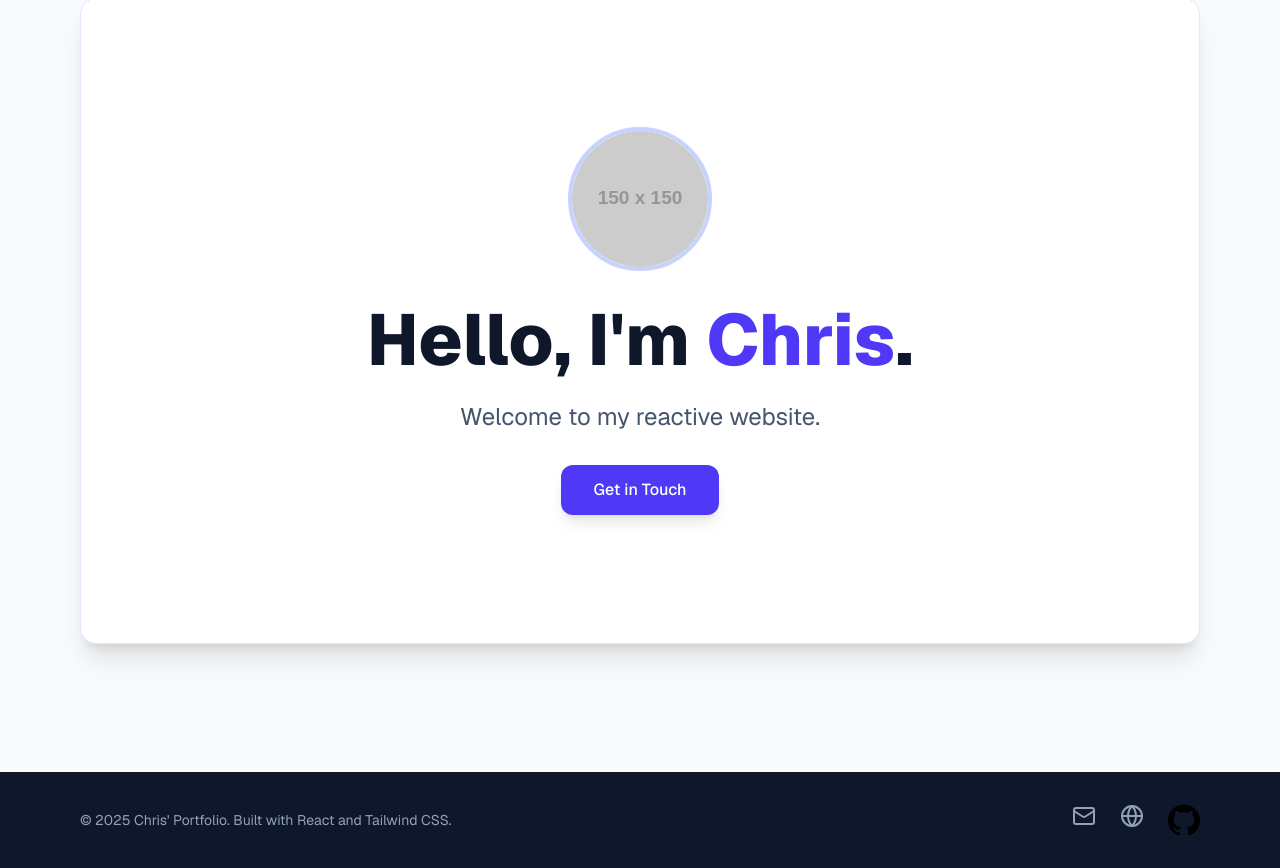
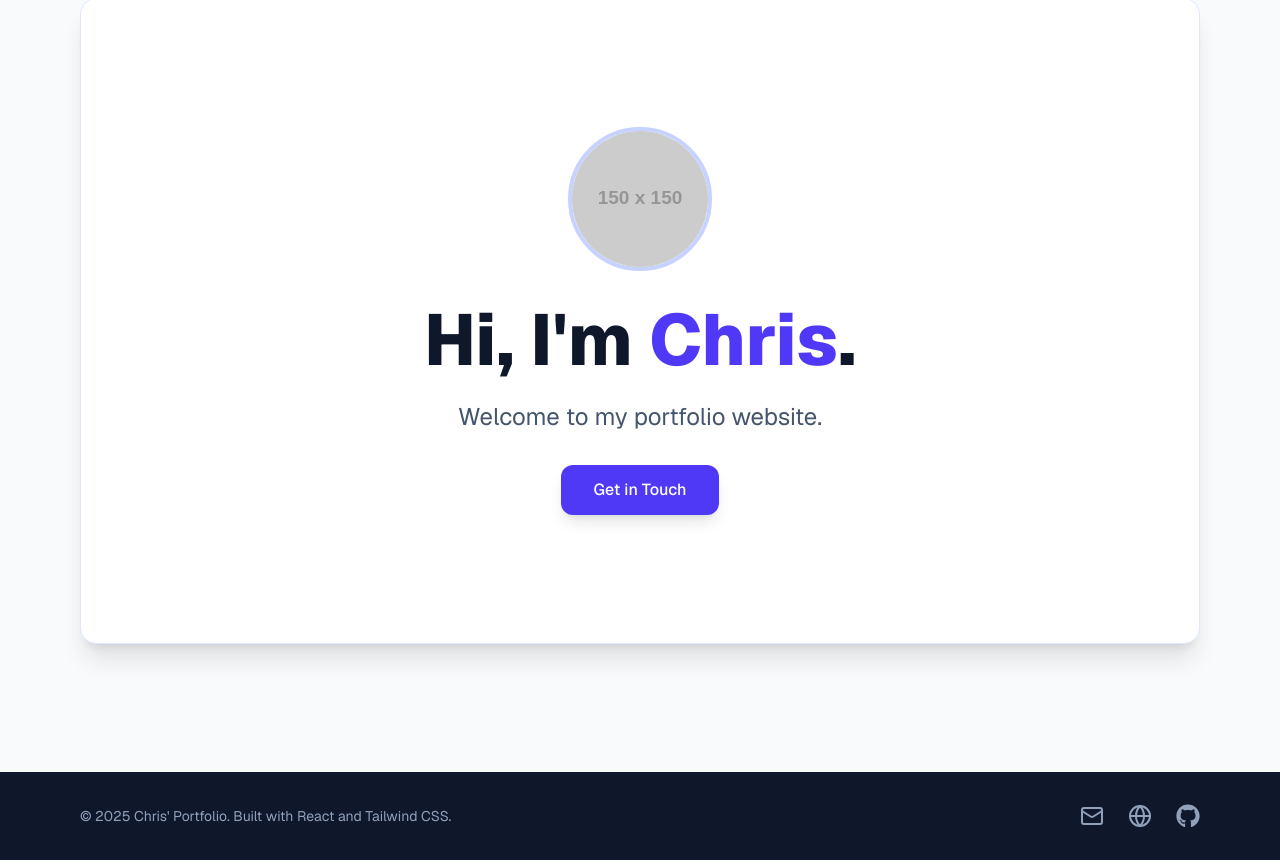
Before and after one commit to CrisCrosse/my-website, a Next.js app: page / in a window 1280 px wide. Shown: the part 138-1006 px from the top of the page. Built offline with nearby package versions, Linux system fonts and the light colour scheme.

Commit message:
Use typescript for app

```diff
--- a/app/Homepage.jsx
+++ b/app/Homepage.tsx
@@ -1,20 +1,27 @@
-import React, { useState } from 'react';
+import React, {useState} from 'react';
 import { Globe, Mail, Home, Info, BookOpen } from 'lucide-react';
+import { FaGithub } from 'react-icons/fa'
+
+enum Sections {
+    ABOUT,
+    PORTFOLIO,
+    HOME
+}
 
 const App = () => {
-    const [activeSection, setActiveSection] = useState('home');
+    const [activeSection, setActiveSection] = useState(Sections.HOME);
 
-    const handleNavClick = (section) => {
+    const handleNavClick = (section: Sections) => {
         setActiveSection(section);
     };
 
     const renderContent = () => {
         switch (activeSection) {
-            case 'about':
+            case Sections.ABOUT:
                 return <AboutSection />;
-            case 'portfolio':
+            case Sections.PORTFOLIO:
                 return <PortfolioSection />;
-            case 'home':
+            case Sections.HOME:
             default:
                 return <HeroSection />;
         }
@@ -36,29 +43,43 @@ const App = () => {
     );
 };
 
-const Header = ({ onNavClick, activeSection }) => (
+interface IHeaderProps {
+    onNavClick: (section: Sections) => void;
+    activeSection: Sections;
+}
+
+const Header = ({ onNavClick, activeSection}: IHeaderProps) => (
     <header className="bg-white shadow-md sticky top-0 z-10">
         <div className="container mx-auto px-4 py-4 flex justify-between items-center max-w-6xl">
-            <h1 className="text-2xl font-extrabold text-indigo-700 tracking-tight cursor-pointer" onClick={() => onNavClick('home')}>
+            <h1 className="text-2xl font-extrabold text-indigo-700 tracking-tight cursor-pointer"
+                onClick={() => onNavClick(Sections.HOME)}>
                 Chris<span className="text-slate-900">'</span> Portfolio
             </h1>
             <nav className="flex space-x-6">
-                <NavLink icon={Home} label="Home" section="home" current={activeSection} onClick={onNavClick} />
-                <NavLink icon={Info} label="About" section="about" current={activeSection} onClick={onNavClick} />
-                <NavLink icon={BookOpen} label="Projects" section="portfolio" current={activeSection} onClick={onNavClick} />
+                <NavLink icon={<Home/>} label="Home" section={Sections.HOME} current={activeSection} onClick={onNavClick} />
+                <NavLink icon={<Info/>} label="About" section={Sections.ABOUT} current={activeSection} onClick={onNavClick} />
+                <NavLink icon={<BookOpen/>} label="Projects" section={Sections.PORTFOLIO} current={activeSection} onClick={onNavClick} />
             </nav>
         </div>
     </header>
 );
 
-const NavLink = ({ icon: Icon, label, section, current, onClick }) => {
+interface NavLinkProps {
+    icon: React.ReactNode;
+    label: string;
+    section: Sections;
+    current: Sections
+    onClick: (section: Sections) => void;
+}
+
+const NavLink = ( {icon, label, section, current, onClick }: NavLinkProps ) => {
     const isActive = current === section;
     return (
         <button onClick={() => onClick(section)} className={`
                 flex items-center space-x-1 p-2 rounded-lg transition duration-200
                 ${isActive ? 'text-indigo-700 bg-indigo-50 font-semibold' : 'text-slate-600 hover:text-indigo-700 hover:bg-slate-100'}
                 focus:outline-none focus:ring-2 focus:ring-indigo-500 focus:ring-offset-2`}>
-            <Icon className="w-5 h-5" />
+            {icon}
             <span className="hidden sm:inline">{label}</span>
         </button>
     );
@@ -74,10 +95,10 @@ const HeroSection = () => (
                 onError={(e) => { e.target.onerror = null; e.target.src="https://placehold.co/150x150/5B6EED/ffffff?text=C" }}
             />
             <h2 className="text-5xl md:text-7xl font-extrabold mb-4 leading-tight text-slate-900">
-                Hello, I'm <span className="text-indigo-600">Chris</span>.
+                Hi, I'm <span className="text-indigo-600">Chris</span>.
             </h2>
             <p className="text-xl md:text-2xl text-slate-600 mb-8 max-w-2xl mx-auto">
-               Welcome to my reactive website.
+               Welcome to my portfolio website.
             </p>
             <a href="#contact"
                className="inline-flex items-center justify-center px-8 py-3 border border-transparent text-base font-medium
@@ -90,24 +111,23 @@ const HeroSection = () => (
     </section>
 );
 
-// 3. About Section
 const AboutSection = () => (
     <section className="bg-white p-8 md:p-12 rounded-2xl shadow-xl">
         <h3 className="text-4xl font-bold mb-8 text-slate-900 border-b pb-3 border-indigo-200">About Me</h3>
 
         <div className="space-y-6 text-lg text-slate-700">
             <p>
-                I am a passionate developer with five years of experience focused primarily on **frontend engineering** and **user experience design**. My goal is to transform complex challenges into intuitive, high-performance web applications.
+                I am a passionate developer with 2 years of experience of data engineering and full stack developing. My goal is to create high-performance web applications for complex challenges.
             </p>
             <p>
-                I specialize in the modern web stack, particularly **React**, **TypeScript**, and **Tailwind CSS**, ensuring that every project is not just functional, but also beautiful and accessible across all devices.
+                I have experience with a variety of technologies and love learning new
             </p>
         </div>
 
         <div className="mt-10">
             <h4 className="text-2xl font-semibold mb-4 text-slate-800">Key Expertise</h4>
             <div className="grid grid-cols-2 md:grid-cols-4 gap-4">
-                {['React', 'TypeScript', 'Tailwind CSS', 'Node.js', 'Figma', 'Cloud Services', 'REST APIs', 'Unit Testing'].map((skill, index) => (
+                {["React", "NextJs", "Typescript", "Javascript", "HTML", "CSS", "Java", "SpringBoot", "Python", "Pyspark", "C#", ".NET", ".NET ASP", ".NET MVC", ".NET Razor", 'Tailwind CSS', 'REST APIs', 'Unit Testing', 'Integration Testing', 'Test Driven Development', 'Gathering user requirements'].map((skill, index) => (
                     <span
                         key={index}
                         className="bg-indigo-100 text-indigo-800 px-4 py-2 rounded-full text-sm font-medium text-center shadow-sm hover:shadow-md transition duration-200 cursor-default"
@@ -120,19 +140,18 @@ const AboutSection = () => (
     </section>
 );
 
-// 4. Portfolio Section
 const PortfolioSection = () => (
     <section className="bg-white p-8 md:p-12 rounded-2xl shadow-xl">
         <h3 className="text-4xl font-bold mb-8 text-slate-900 border-b pb-3 border-indigo-200">Recent Projects</h3>
 
         <div className="grid grid-cols-1 md:grid-cols-2 gap-8">
             <ProjectCard
-                title="E-Commerce Analytics Dashboard"
+                title="Placeholder"
                 description="A comprehensive dashboard built with React and D3.js for real-time sales visualization."
                 tech={['React', 'D3.js', 'Tailwind']}
             />
             <ProjectCard
-                title="Serverless Microservice API"
+                title="Placeholder 2"
                 description="A scalable, low-latency API designed for handling millions of requests per day."
                 tech={['Node.js', 'AWS Lambda', 'DynamoDB']}
             />
@@ -150,8 +169,13 @@ const PortfolioSection = () => (
     </section>
 );
 
-// Project Card Component
-const ProjectCard = ({ title, description, tech }) => (
+interface ProjectCardProps {
+    title: string;
+    description: string;
+    tech: string[];
+}
+
+const ProjectCard = ({ title, description, tech }: ProjectCardProps) => (
     <div className="bg-slate-50 p-6 rounded-xl shadow-md hover:shadow-lg transition duration-300 border border-slate-200">
         <h4 className="text-xl font-bold text-slate-900 mb-2">{title}</h4>
         <p className="text-slate-600 mb-4">{description}</p>
@@ -166,7 +190,6 @@ const ProjectCard = ({ title, description, tech }) => (
 );
 
 
-// 5. Footer
 const Footer = () => (
     <footer className="bg-slate-900 text-white mt-16 py-8" id="contact">
         <div className="container mx-auto px-4 max-w-6xl flex flex-col md:flex-row justify-between items-center">
@@ -175,49 +198,43 @@ const Footer = () => (
             </p>
             <div className="flex space-x-6">
                 <SocialLink
-                    icon={Mail}
+                    icon={<Mail className="w-6 h-6"/>}
                     href="mailto:chrisrossell1999@gmail.com"
                     label="Email Chris"
-                    color="hover:text-red-400"
+                    colour="hover:text-red-400"
                 />
                 <SocialLink
-                    icon={Globe}
+                    icon={<Globe className="w-6 h-6"/>}
                     href="https://linkedin.com/in/christopher-rossell-ab1a93196"
                     label="Chris on LinkedIn"
-                    color="hover:text-blue-400"
+                    colour="hover:text-blue-400"
                 />
-                <SocialLinkOther
+                <SocialLink
+                    icon={<FaGithub className="w-6 h-6"/>}
                     href="https://github.com/CrisCrosse"
                     label="Chris on GitHub"
-                    color="hover:text-purple-400"
+                    colour="hover:text-purple-400"
                 />
             </div>
         </div>
     </footer>
 );
 
-const SocialLink = ({ icon: Icon, href, label, color }) => (
+interface SocialLinkProps {
+    icon: React.ReactNode;
+    href: string;
+    label: string;
+    colour: string;
+}
+const SocialLink = ({ icon, href, label, colour }: SocialLinkProps) => (
     <a
         href={href}
         target="_blank"
         rel="noopener noreferrer"
         aria-label={label}
-        className={`text-slate-400 transition duration-200 ${color}`}
+        className={`text-slate-400 transition duration-200 ${colour}`}
     >
-        <Icon className="w-6 h-6" />
+        {icon}
     </a>
 );
-
-const SocialLinkOther = ({ href, label, color }) => (
-    <a
-        href={href}
-        target="_blank"
-        rel="noopener noreferrer"
-        aria-label={label}
-        className={`text-slate-400 transition duration-200 ${color}`}
-    >
-        <svg height="32" width="32" role="img" viewBox="0 0 24 24" xmlns="http://www.w3.org/2000/svg"><title>GitHub</title><path d="M12 .297c-6.63 0-12 5.373-12 12 0 5.303 3.438 9.8 8.205 11.385.6.113.82-.258.82-.577 0-.285-.01-1.04-.015-2.04-3.338.724-4.042-1.61-4.042-1.61C4.422 18.07 3.633 17.7 3.633 17.7c-1.087-.744.084-.729.084-.729 1.205.084 1.838 1.236 1.838 1.236 1.07 1.835 2.809 1.305 3.495.998.108-.776.417-1.305.76-1.605-2.665-.3-5.466-1.332-5.466-5.93 0-1.31.465-2.38 1.235-3.22-.135-.303-.54-1.523.105-3.176 0 0 1.005-.322 3.3 1.23.96-.267 1.98-.399 3-.405 1.02.006 2.04.138 3 .405 2.28-1.552 3.285-1.23 3.285-1.23.645 1.653.24 2.873.12 3.176.765.84 1.23 1.91 1.23 3.22 0 4.61-2.805 5.625-5.475 5.92.42.36.81 1.096.81 2.22 0 1.606-.015 2.896-.015 3.286 0 .315.21.69.825.57C20.565 22.092 24 17.592 24 12.297c0-6.627-5.373-12-12-12"/></svg>
-    </a>
-);
-
 export default App;
--- a/package.json
+++ b/package.json
@@ -11,7 +11,8 @@
     "lucide-react": "^0.545.0",
     "next": "15.5.4",
     "react": "19.1.0",
-    "react-dom": "19.1.0"
+    "react-dom": "19.1.0",
+    "react-icons": "^5.5.0"
   },
   "devDependencies": {
     "@tailwindcss/postcss": "^4",
```
Also changed, not shown: 1 other file (tests, documents, lock files or other folders).
